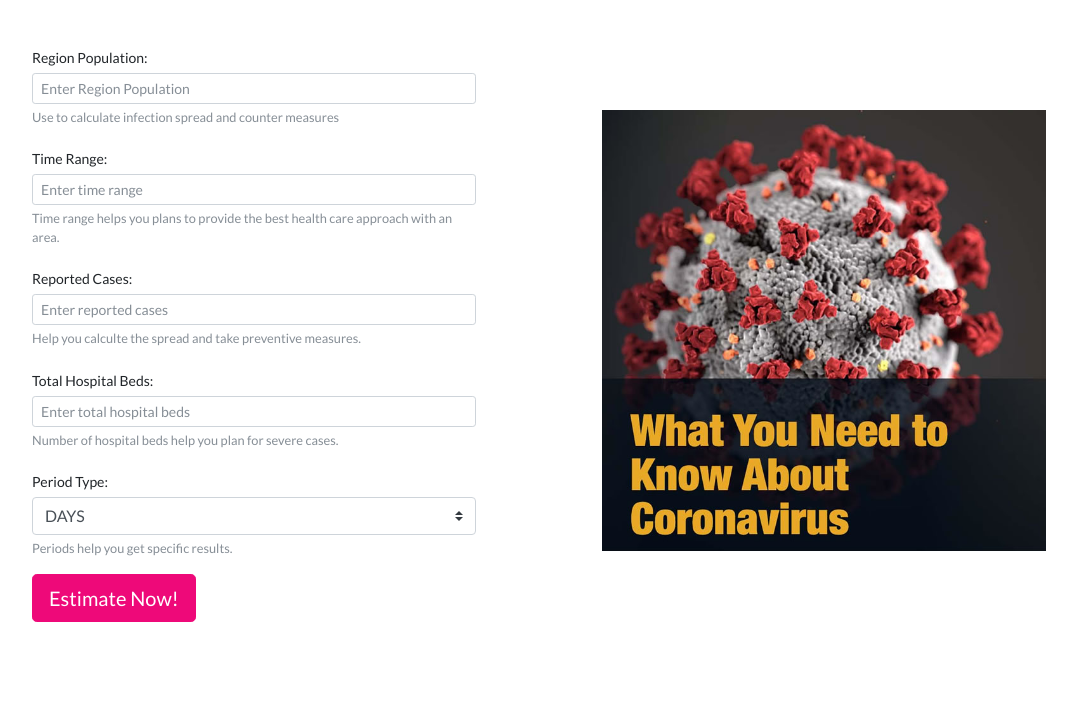
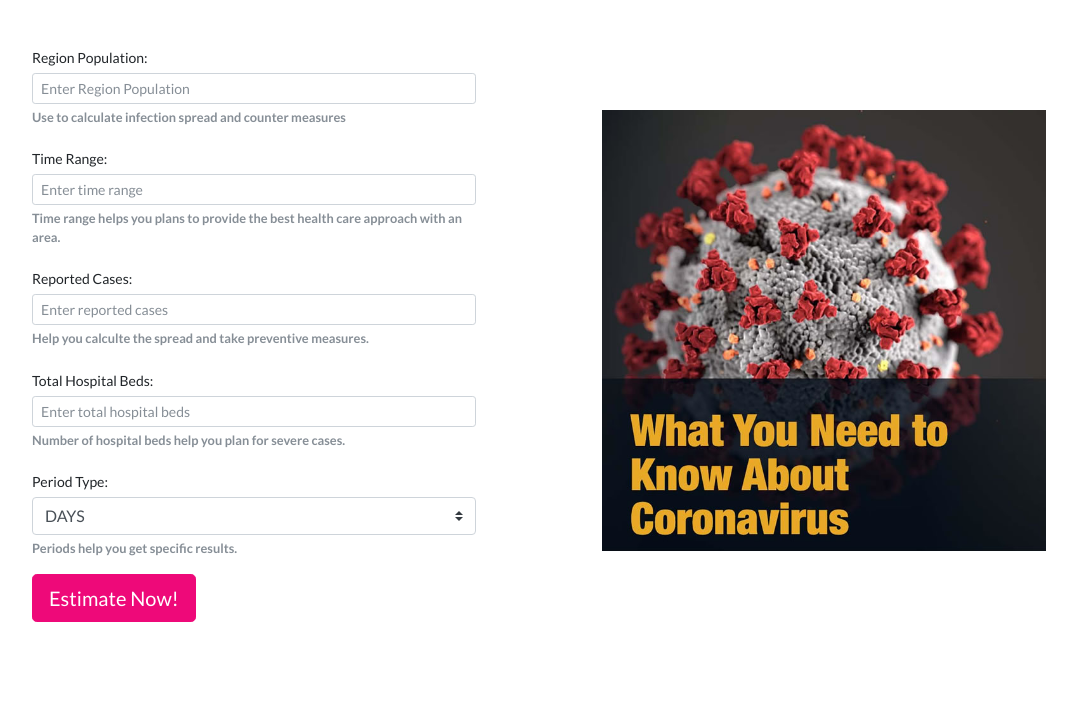
Before and after one commit to simillustra/covid19web.github.io, a plain HTML site: page index.html in a window 1280 px wide. Shown: the part 768-1483 px from the top of the page, without its empty margins (101-1178 px from the left). Drawn offline with Linux system fonts and the light colour scheme.

Commit message:
minor fix 1

```diff
--- a/index.html
+++ b/index.html
@@ -11,6 +11,9 @@
       name="description"
       content="Estimate how fast covid 19 is spreading  within your area, and take preventive measures"
     />
+      <meta http-equiv="Cache-Control" content="public">
+      <meta http-equiv="Cache-Control" content="max-age=3600">
+      <meta http-equiv="Cache-Control" content="must-revalidate">
     <meta property="og:image" content="/assets/img/01.jpg" />
     <meta property="og:type" content="website" />
     <meta
@@ -120,8 +123,8 @@
                     data-population
                   />
                   <small id="populationHelp" class="form-text text-muted"
-                    >Use to calculate infection spread and counter
-                    measures</small
+                    ><b>Use to calculate infection spread and counter
+                    measures</b></small
                   >
                 </div>
                 <div class="form-group">
@@ -141,8 +144,8 @@
                     data-time-to-elapse
                   />
                   <small id="timeToElapseHelp" class="form-text text-muted"
-                    >Time range helps you plans to provide the best health care
-                    approach with an area.</small
+                    ><b>Time range helps you plans to provide the best health care
+                    approach with an area.</b></small
                   >
                 </div>
                 <div class="form-group">
@@ -162,8 +165,8 @@
                     data-reported-cases="reportedCases"
                   />
                   <small id="reportedCasesHelp" class="form-text text-muted"
-                    >Help you calculte the spread and take preventive
-                    measures.</small
+                    ><b>Help you calculte the spread and take preventive
+                    measures.</b></small
                   >
                 </div>
                 <div class="form-group">
@@ -183,8 +186,8 @@
                     data-total-hospital-beds
                   />
                   <small id="totalHospitalBedsHelp" class="form-text text-muted"
-                    >Number of hospital beds help you plan for severe
-                    cases.</small
+                    ><b>Number of hospital beds help you plan for severe
+                    cases.</b></small
                   >
                 </div>
                 <div class="form-group">
@@ -205,7 +208,7 @@
                     </optgroup>
                   </select>
                   <small id="periodTypeHelp" class="form-text text-muted"
-                    >Periods help you get specific results.</small
+                    ><b>Periods help you get specific results.</b></small
                   >
                 </div>
                 <div class="align-items-center">
```
